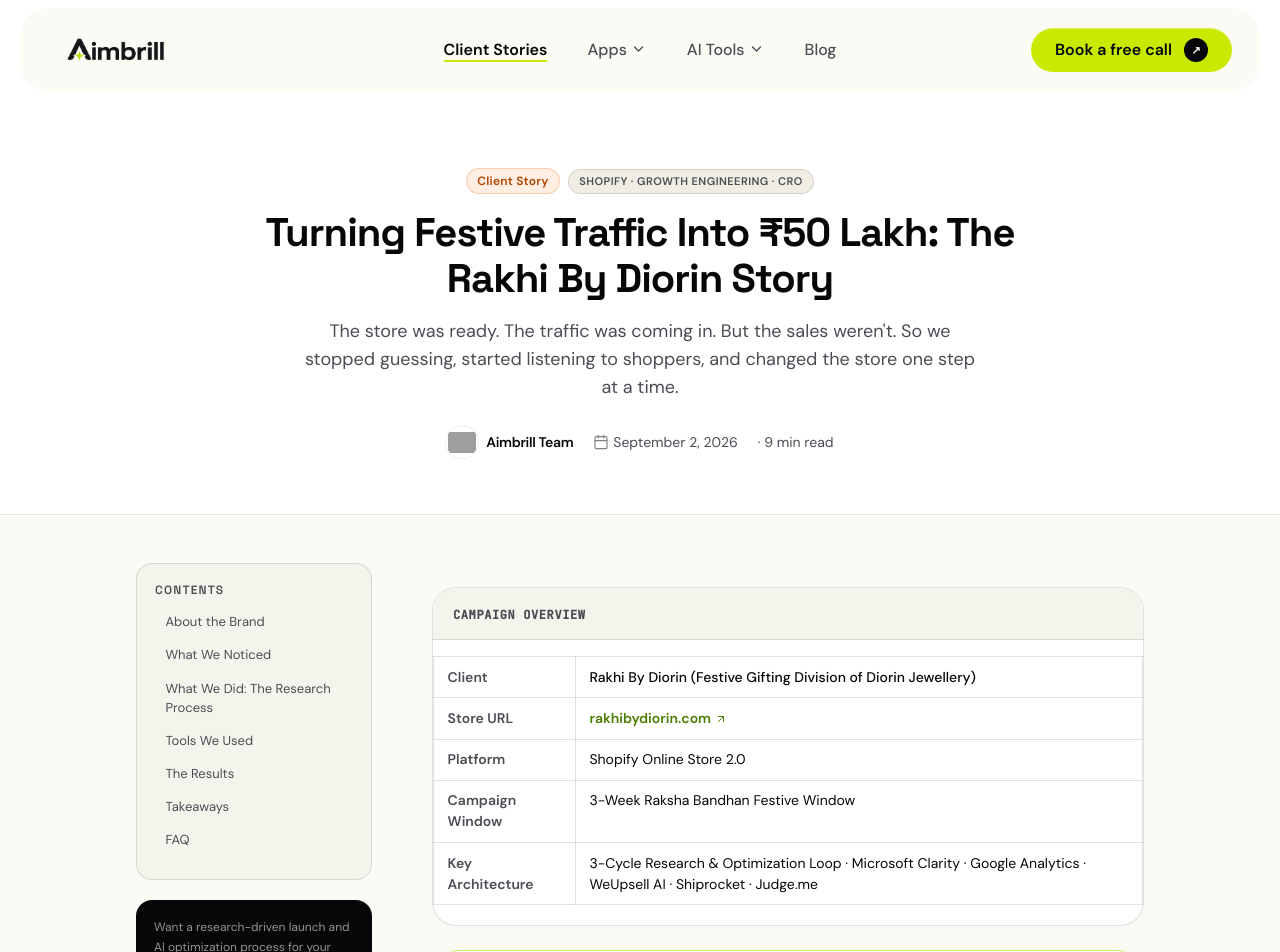
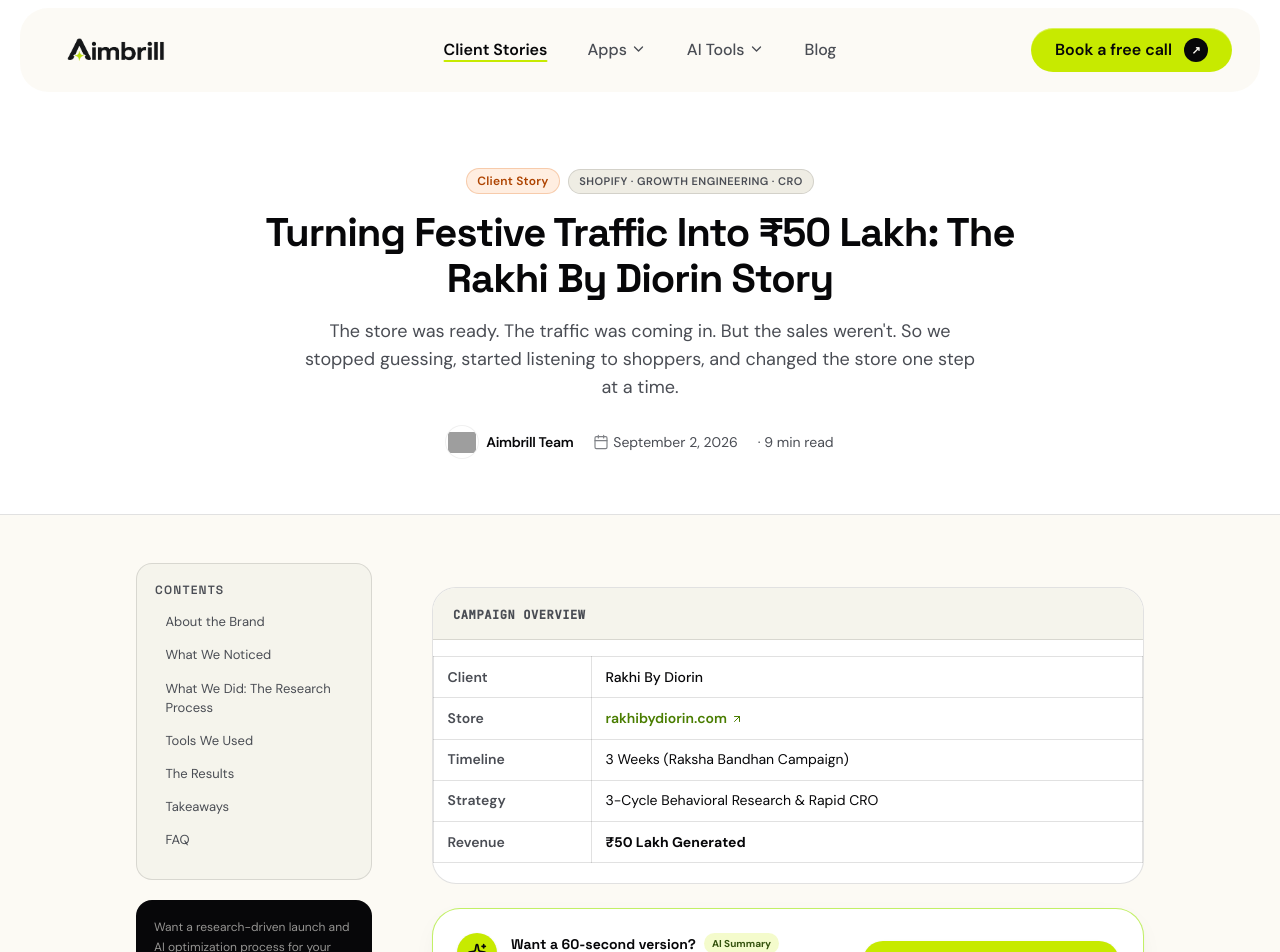
Before and after one commit to aimbrill/aimbrill-website-2026, a Next.js app: page /case-studies/festive-season-ecommerce-strategy-5x-revenue in a window 1280 px wide. Shown: the top 952 px of the page. Built offline with nearby package versions, Linux system fonts and the light colour scheme; grey boxes are pictures that could not be loaded.

Commit message:
refactor: update client details, labels, and impact metrics in festive season case study metadata

```diff
--- a/app/case-studies/festive-season-ecommerce-strategy-5x-revenue/page.tsx
+++ b/app/case-studies/festive-season-ecommerce-strategy-5x-revenue/page.tsx
@@ -238,14 +238,10 @@
               <tbody>
                 <tr className="border-b border-border/50 px-5 py-3">
                   <td className="py-2.5 pl-5 pr-4 font-semibold text-muted-foreground">Client</td>
-                  <td className="py-2.5 text-ink font-medium">
-                    Rakhi By Diorin (Festive Gifting Division of Diorin Jewellery)
-                  </td>
+                  <td className="py-2.5 text-ink font-medium">Rakhi By Diorin</td>
                 </tr>
                 <tr className="border-b border-border/50 px-5 py-3">
-                  <td className="py-2.5 pl-5 pr-4 font-semibold text-muted-foreground">
-                    Store URL
-                  </td>
+                  <td className="py-2.5 pl-5 pr-4 font-semibold text-muted-foreground">Store</td>
                   <td className="py-2.5">
                     <a
                       href="https://rakhibydiorin.com"
@@ -259,23 +255,16 @@
                   </td>
                 </tr>
                 <tr className="border-b border-border/50 px-5 py-3">
-                  <td className="py-2.5 pl-5 pr-4 font-semibold text-muted-foreground">Platform</td>
-                  <td className="py-2.5 text-ink">Shopify Online Store 2.0</td>
+                  <td className="py-2.5 pl-5 pr-4 font-semibold text-muted-foreground">Timeline</td>
+                  <td className="py-2.5 text-ink">3 Weeks (Raksha Bandhan Campaign)</td>
                 </tr>
                 <tr className="border-b border-border/50 px-5 py-3">
-                  <td className="py-2.5 pl-5 pr-4 font-semibold text-muted-foreground">
-                    Campaign Window
-                  </td>
-                  <td className="py-2.5 text-ink">3-Week Raksha Bandhan Festive Window</td>
+                  <td className="py-2.5 pl-5 pr-4 font-semibold text-muted-foreground">Strategy</td>
+                  <td className="py-2.5 text-ink">3-Cycle Behavioral Research & Rapid CRO</td>
                 </tr>
                 <tr className="px-5 py-3">
-                  <td className="py-2.5 pl-5 pr-4 font-semibold text-muted-foreground">
-                    Key Architecture
-                  </td>
-                  <td className="py-2.5 text-ink">
-                    3-Cycle Research & Optimization Loop · Microsoft Clarity · Google Analytics ·
-                    WeUpsell AI · Shiprocket · Judge.me
-                  </td>
+                  <td className="py-2.5 pl-5 pr-4 font-semibold text-muted-foreground">Revenue</td>
+                  <td className="py-2.5 font-bold text-ink">₹50 Lakh Generated</td>
                 </tr>
               </tbody>
             </table>
```
